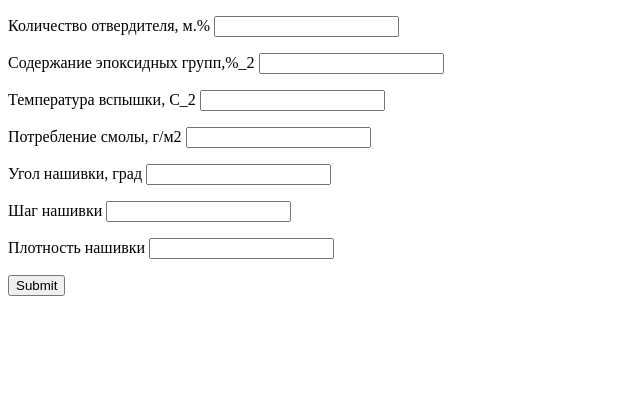
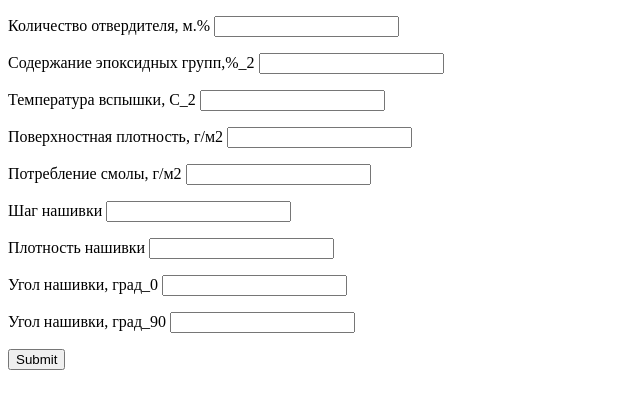
Before and after one commit to aeanikov/VKR, a Flask app: page /r/ in a window 1280 px wide. Shown: the top 409 px of the page, without its empty margins (0-640 px from the left). Run offline with Flask 2, Linux system fonts and the light colour scheme.

Commit message:
Update login.html

```diff
--- a/Crs/templates/login.html
+++ b/Crs/templates/login.html
@@ -23,13 +23,13 @@
 	    <label for="param3">Температура вспышки, С_2</label>
 	    <input type="text" name="param3">
 	</p>
+	<p>
+	    <label for="param3">Поверхностная плотность, г/м2</label>
+	    <input type="text" name="param3">
+	</p>
 <p>
 	    <label for="param4">Потребление смолы, г/м2</label>
 	    <input type="text" name="param4">
-	</p>
-<p>
-	    <label for="param5">Угол нашивки, град</label>
-	    <input type="text" name="param5">
 	</p>
 <p>
 	    <label for="param6">Шаг нашивки</label>
@@ -39,7 +39,14 @@
 	    <label for="param7">Плотность нашивки</label>
 	    <input type="text" name="param7">
 	</p>
-
+	<p>
+	    <label for="param5">Угол нашивки, град_0</label>
+	    <input type="text" name="param5">
+	</p>
+	<p>
+	    <label for="param5">Угол нашивки, град_90</label>
+	    <input type="text" name="param5">
+	</p>
 	<p>
 	    <input type="submit">
 	</p>
```
